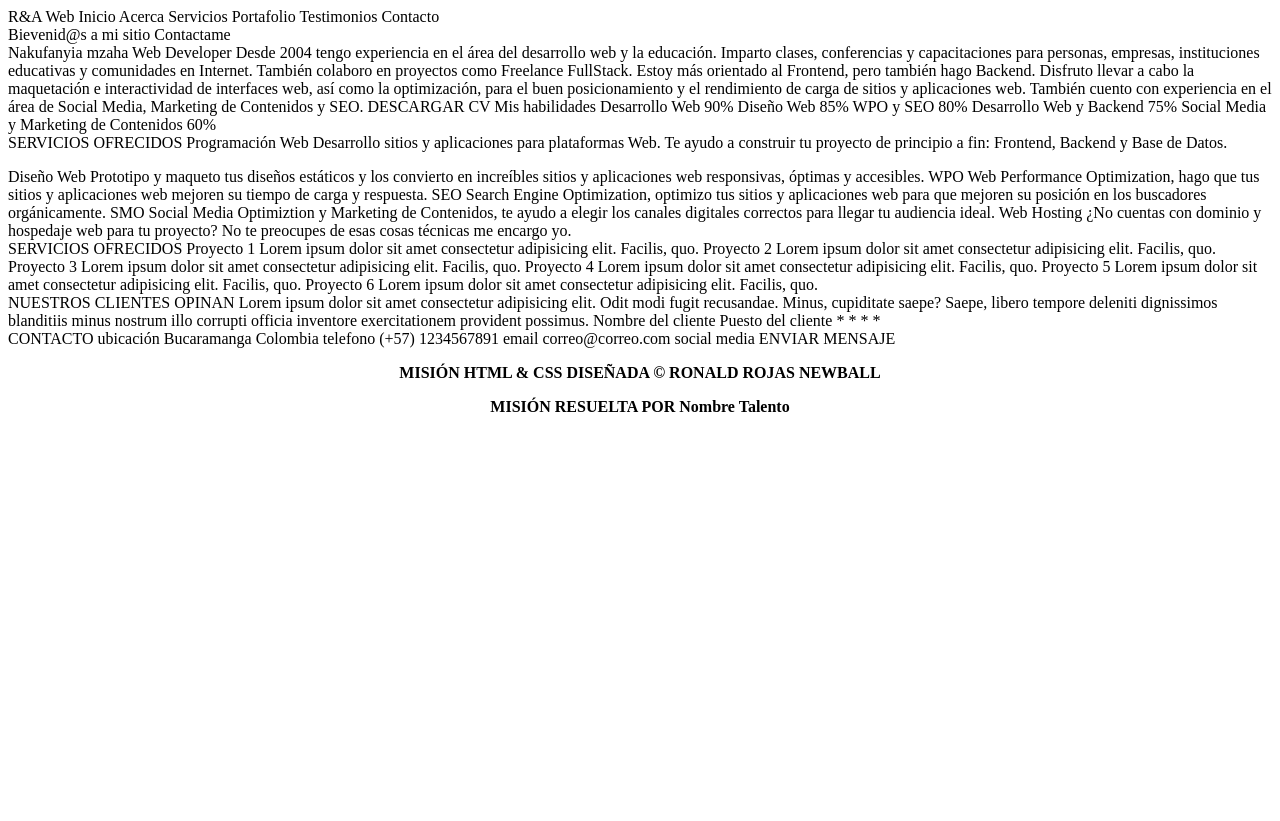
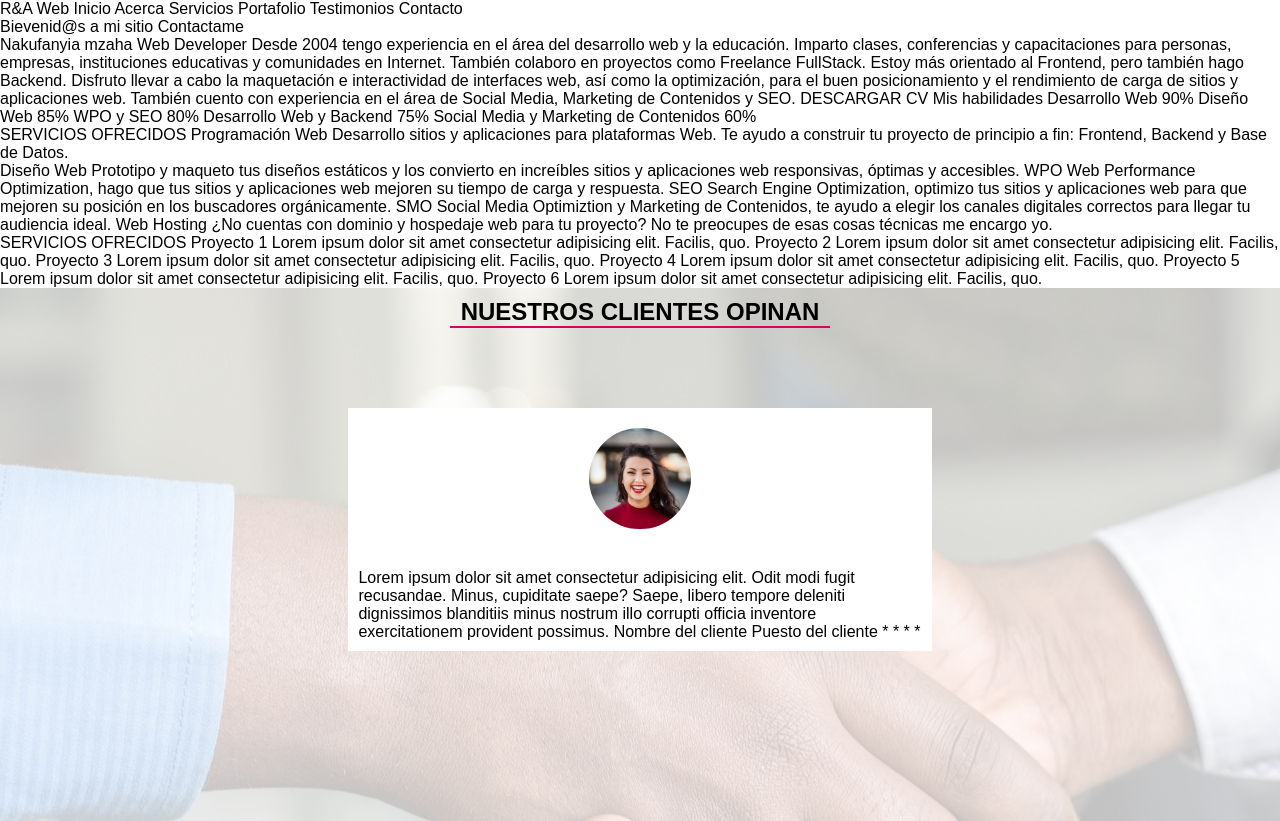
Before and after one commit to altair201/MISION_CSS, a plain HTML site: page index.html in a window 1280 px wide. Shown: the top 821 px of the page. Before the commit the page ends 800 px from the top, so only its background shows below. Drawn offline with Linux system fonts and the light colour scheme.

Commit message:
Section Opiniones

```diff
--- a/index.html
+++ b/index.html
@@ -101,11 +101,14 @@
         </section>
         <!-- aqui termina section #4 -->
         <!-- section #5 -->
-        <section>
+        <section class="section_opiniones">
+            <div class="color_opiniones">
+                <div class="container_titulo">
+                    <h1 class="titulo_opiniones">NUESTROS CLIENTES OPINAN</h1>
+                </div>
 
-
-            NUESTROS CLIENTES OPINAN
-
+                <div class="container_card">
+                    <img class="opinion_image_card"src="asset/customer-1.jpg" alt="">
                     Lorem ipsum dolor sit amet consectetur adipisicing elit. Odit modi fugit recusandae. Minus, cupiditate saepe? Saepe, libero tempore deleniti dignissimos blanditiis minus nostrum illo corrupti officia inventore exercitationem provident possimus.
 
                     Nombre del cliente
@@ -114,6 +117,9 @@
                     *
                     *
                     *
+                </div>
+
+            </div>
         </section>
         <!-- aqui termina section #5 -->
         <!-- section #6 -->
--- a/style.css
+++ b/style.css
@@ -1,3 +1,64 @@
+*{
+    margin: 0;
+    padding: 0;
+}
+:root{
+    --fucshia: hsl(333, 100%, 43%);
+        --fucshia2: hsla(333, 100%, 43%, 0.548);
+        --white:hsl(0, 0%, 100%);
+        --whitetransparent:hsla(0, 0%, 100%, 0.741);
+        --gray:hsl(0, 8%, 91%);
+        --blue:hsl(227, 65%, 16%);
+        --blackTransparent:hsla(0, 0%, 0%, 0.822);
+        --darkgray:hsl(0, 1%, 50%);
+        --darkgray2:hsl(0, 1%, 22%);
+}
+body{
+    font-family: 'Kumbh Sans', sans-serif;
+}
+
+.container_titulo{
+   margin: auto;
+    width: 380px;
+    border: 1px solid dark;
+}
+.titulo_opiniones{
+    border-bottom: 2px solid var(--fucshia);
+    text-align: center;
+    margin: 10px 0 80px;
+}
+.opiniones{
+    width: 100%;
+    height: 100%;
+}
+.section_opiniones{
+    background: url(asset/hero-image-customers.jpg);
+    background-repeat: no-repeat;
+    background-position: center center;
+    width: 100%;
+    height: 100vh;
+    display: flex;
+    justify-content: center;
+}
+.color_opiniones{
+    background-color: var(--whitetransparent);
+}
+.titulo_opiniones{
+
+}
+.container_card{
+    background-color: var(--white);
+    margin:  auto;
+    width: 44%;
+    padding: 10px;
+}
+.opinion_image_card{
+    display: block;
+    width: 18%;
+    height: 18%;
+    border-radius: 50%;
+    margin: 10px auto 40px ;
+}
 footer{
     background-color: var(--blue);
     color: var(--white);
```
Lines whose indentation alone changed are shown as unchanged.
